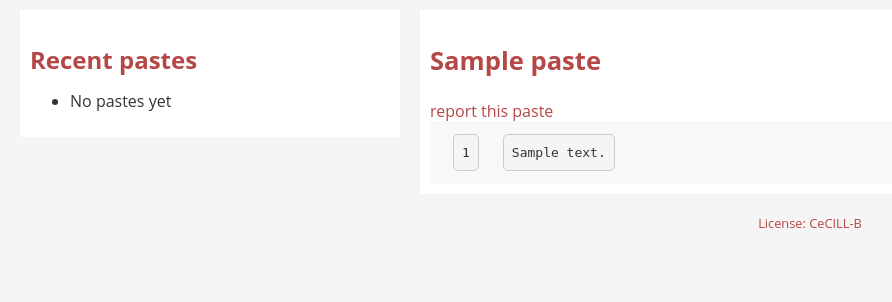
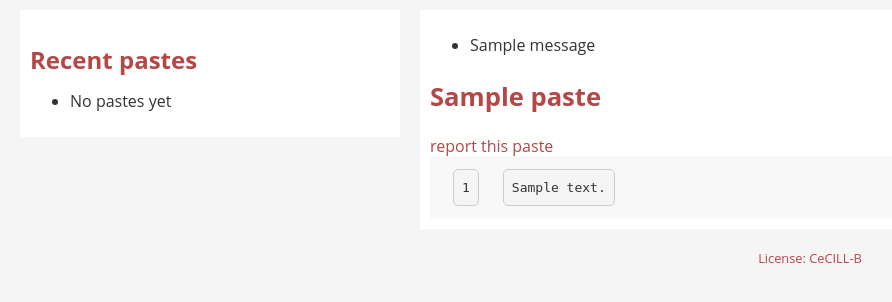
Before and after one commit to breard-r/django-npb, a Django app: page /en-us/paste/show/00000000-0000-0000-0000-000000000001/ in a window 1280 px wide. Shown: the part 49-351 px from the top of the page, without its empty margins (30-922 px from the left). Run offline with Django 3.2, Linux system fonts and the light colour scheme; tables that the repository leaves empty hold one stand-in row (values such as "Sample post"); one stand-in notice (Sample message) is shown; parts of the project's set-up code (start-up, migrations or seed data) failed here and were passed over.

Commit message:
Add messages

```diff
--- a/npb/templates/npb/base.html
+++ b/npb/templates/npb/base.html
@@ -25,6 +25,13 @@
         <div class="page-wrapper">
             <section class="page-main">
                 <div class="page-component">
+                    {% if messages %}
+                    <ul class="messages">
+                        {% for message in messages %}
+                        <li{% if message.tags %} class="{{ message.tags }}"{% endif %}>{{ message }}</li>
+                        {% endfor %}
+                    </ul>
+                    {% endif %}
                     {% block content %}{% endblock %}
                 </div>
                 <footer class="page-footer">
--- a/npb/views.py
+++ b/npb/views.py
@@ -1,4 +1,6 @@
+from django.utils.translation import gettext_lazy as _
 from django.shortcuts import get_object_or_404
+from django.contrib import messages
 from django.views import generic
 from django.conf import settings
 from .models import Paste, Report
@@ -28,6 +30,7 @@ class CreatePasteView(generic.edit.CreateView):
             form.instance.author = self.request.user
         form.instance.author_ip = get_client_ip(self.request)
         form.instance.expire_on = form.get_expiration_date()
+        messages.info(self.request, _('Your paste has been created.'))
         return super().form_valid(form)
 
 
@@ -41,4 +44,5 @@ class CreateReportView(generic.edit.CreateView):
         if self.request.user.is_authenticated:
             form.instance.reporter = self.request.user
         form.instance.reporter_ip = get_client_ip(self.request)
+        messages.info(self.request, _('Your report has been sent to an administrator.'))
         return super().form_valid(form)
```
